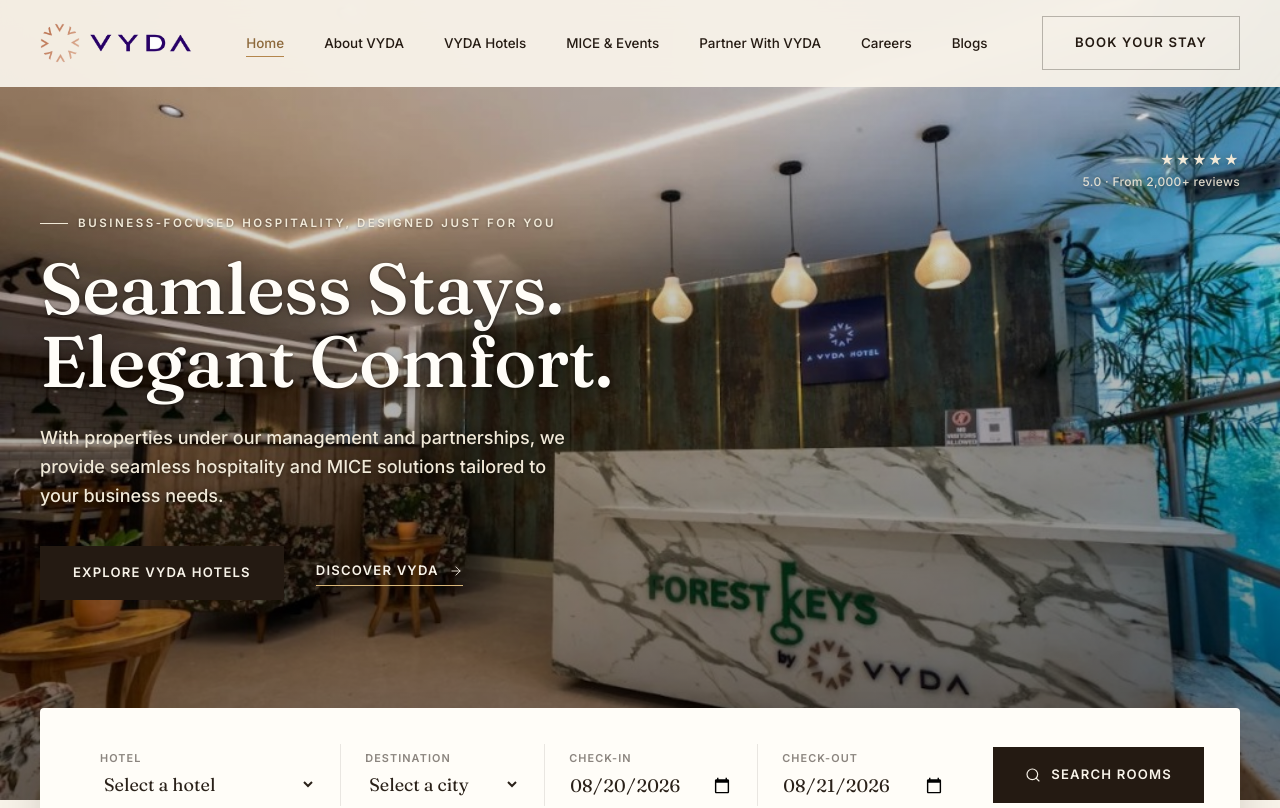
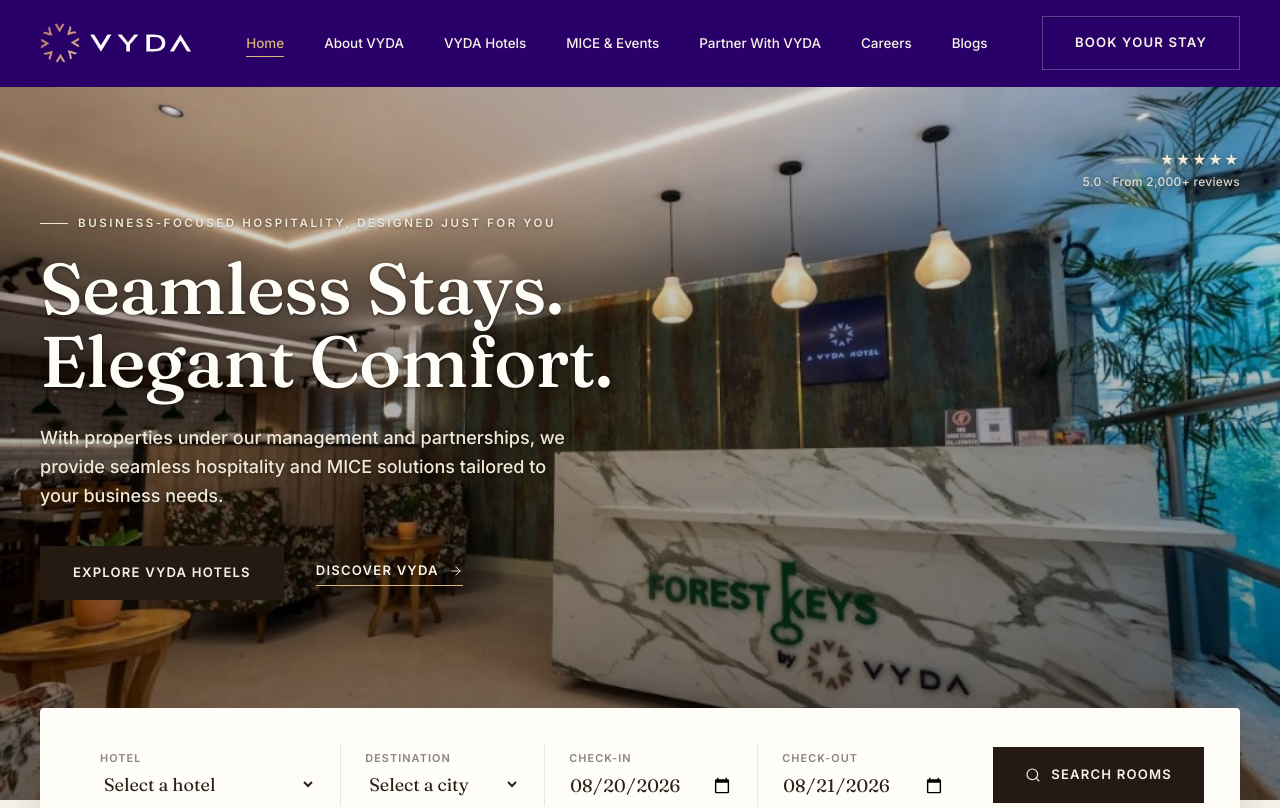
Before and after one commit to CitruzAI/VYDA, a React (Vite) app: page / in a window 1280 px wide. Shown: the top 808 px of the page. Built offline with nearby package versions, Linux system fonts and the light colour scheme.

Commit message:
Update home page hero section

```diff
--- a/src/components/Nav.jsx
+++ b/src/components/Nav.jsx
@@ -32,14 +32,14 @@
   return (
     <>
       <header
-        className={`fixed top-0 left-0 right-0 z-50 bg-ivory/95 backdrop-blur-md transition-all duration-300 ${
-          scrolled || open ? "py-3 border-b border-ink/10 shadow-sm" : "py-4 border-b border-transparent"
+        className={`fixed top-0 left-0 right-0 z-50 bg-vyda-blue transition-all duration-300 ${
+          scrolled || open ? "py-3 border-b border-white/10 shadow-sm" : "py-4 border-b border-transparent"
         }`}
       >
         <div className="max-w-[1400px] mx-auto px-5 md:px-10 flex items-center justify-between gap-6">
           <Link to="/" className="flex items-center shrink-0" aria-label={brand.fullName}>
             <img
-              src={brand.logo}
+              src={`${brand.logo}?v=3`}
               alt={brand.fullName}
               className="h-8 w-auto md:h-10"
               width={160}
@@ -53,12 +53,12 @@
                 key={item.label}
                 to={item.href}
                 className={`text-[0.84rem] font-medium relative group transition-colors ${
-                  pathname === item.href ? "text-champagne-text" : "text-espresso"
+                  pathname === item.href ? "text-champagne-light" : "text-ivory"
                 }`}
               >
                 {item.label}
                 <span
-                  className={`absolute left-0 -bottom-1 h-px bg-champagne transition-all duration-300 ${
+                  className={`absolute left-0 -bottom-1 h-px bg-champagne-light transition-all duration-300 ${
                     pathname === item.href ? "w-full" : "w-0 group-hover:w-full"
                   }`}
                 />
@@ -67,7 +67,7 @@
           </nav>
 
           <div className="hidden lg:flex items-center">
-            <Button to="/#booking" variant="ghost" icon={false}>
+            <Button to="/#booking" variant="ghostDark" icon={false}>
               Book Your Stay
             </Button>
           </div>
@@ -75,7 +75,7 @@
           <button
             aria-label="Toggle menu"
             onClick={() => setOpen((v) => !v)}
-            className="lg:hidden p-1 text-espresso"
+            className="lg:hidden p-1 text-ivory"
           >
             {open ? <X size={26} strokeWidth={1.5} /> : <Menu size={26} strokeWidth={1.5} />}
           </button>
```
Also changed, not shown: public/vyda-logo.png.
